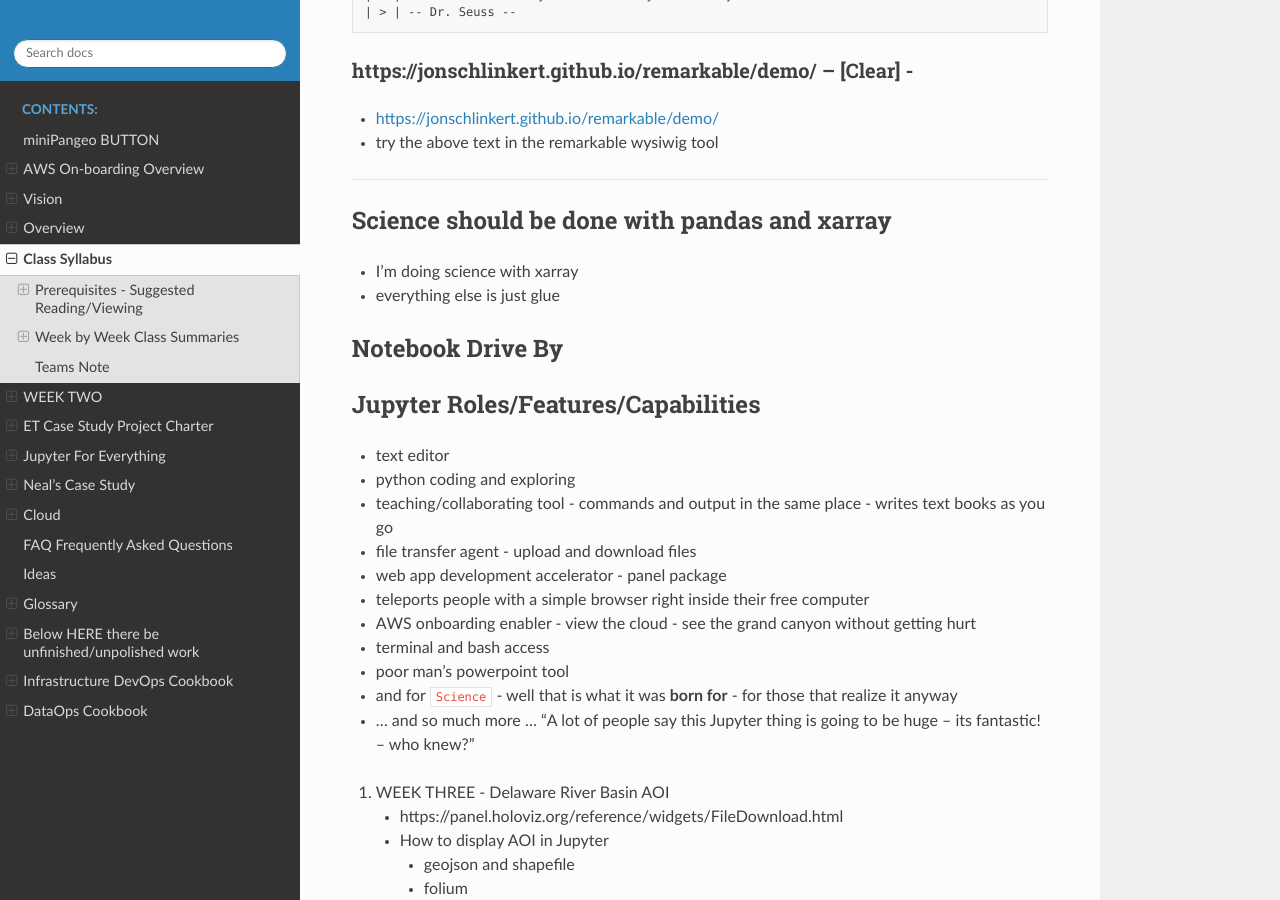
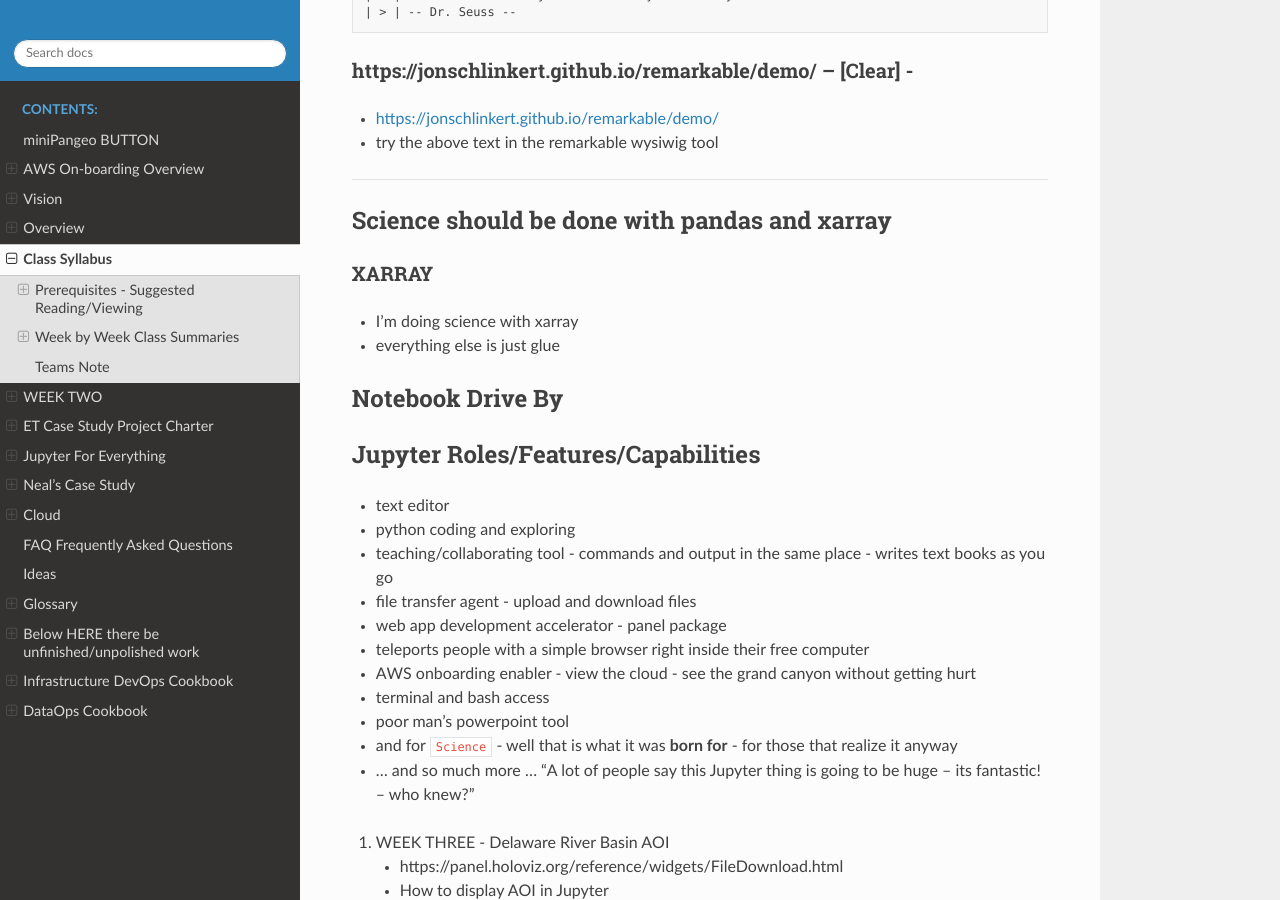
Before and after one commit to tonybutzer/harmony, a Sphinx documentation site: the page built from documentation/source/00weekbyweek.md, in a window 1280 px wide and 900 px high, scrolled down 8021 px. Built offline with Sphinx 7.4.7 and the Read the Docs theme 2.0.0, drawn with Linux system fonts in a browser that asks for light colours; pages that are not in the unit, such as notebooks, are missing from menus.

Commit message:
automatic git update from Makefile

```diff
--- a/documentation/source/00weekbyweek.md
+++ b/documentation/source/00weekbyweek.md
@@ -283,6 +283,7 @@
 ---
 
 ## Science should be done with pandas and xarray
+### XARRAY
 - I'm doing science with xarray
 - everything else is just glue
 
```
